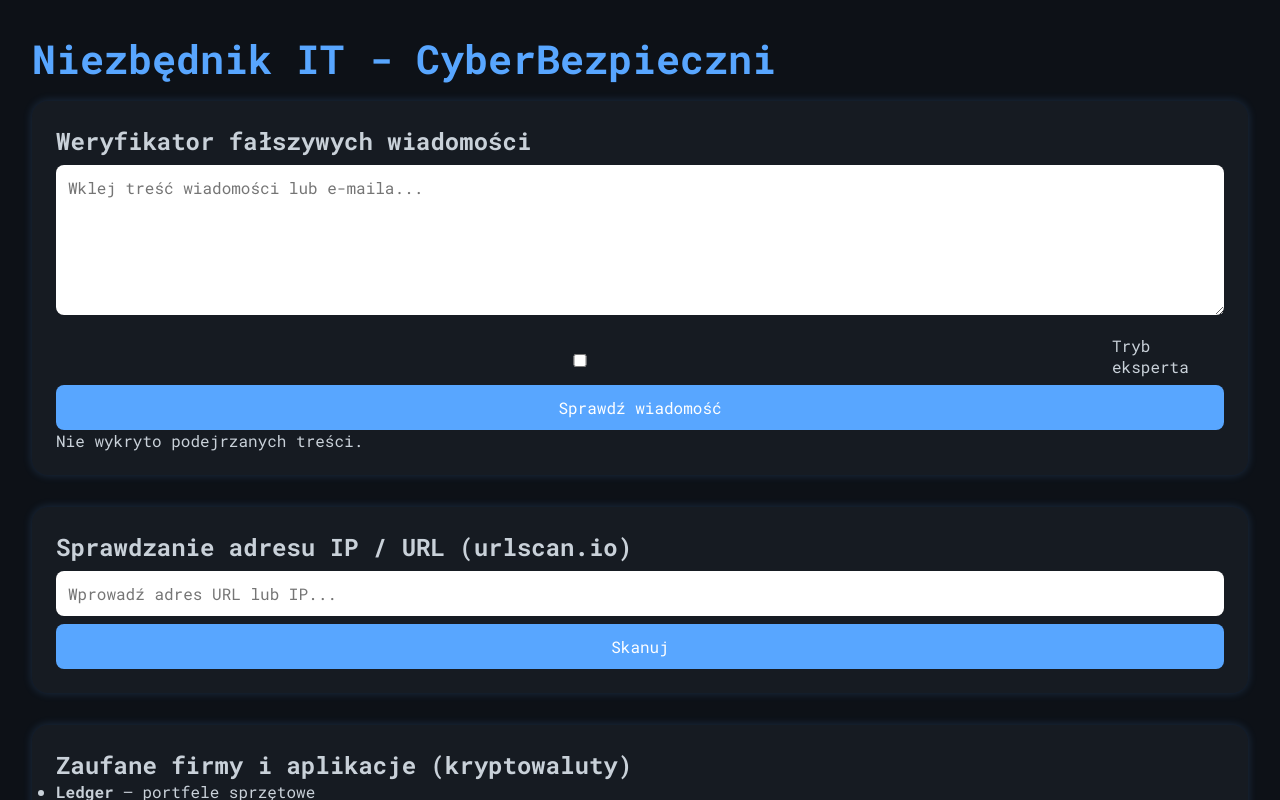
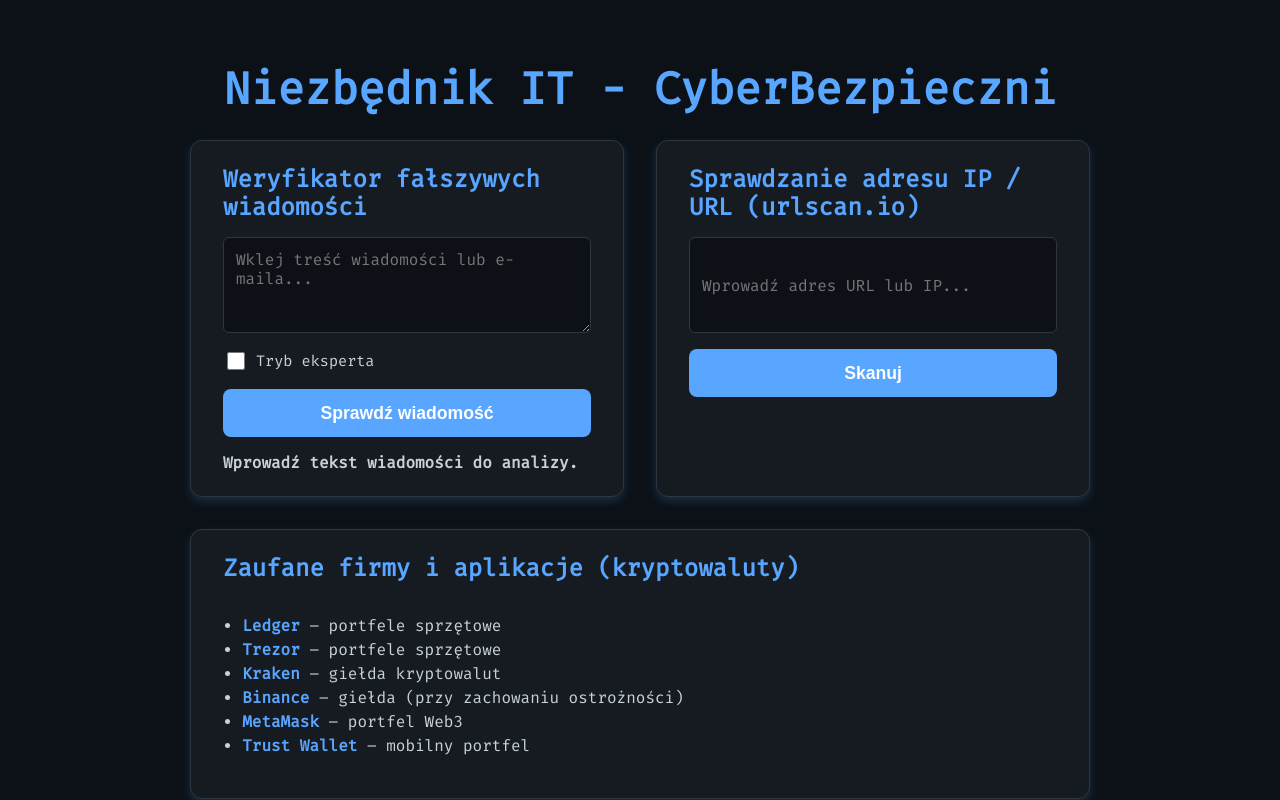
Before and after one commit to krzysztofadamjak/safe-browsing-checker, a plain HTML site: page index.html in a window 1280 px wide. Both pictures are taken after a click on the button "Sprawdź wiadomość". Shown: the top 800 px of the page. Drawn offline with Linux system fonts and the light colour scheme.

Commit message:
Update index.html

```diff
--- a/index.html
+++ b/index.html
@@ -1,66 +1,138 @@
 <!DOCTYPE html>
 <html lang="pl">
 <head>
-  <meta charset="UTF-8">
-  <meta name="viewport" content="width=device-width, initial-scale=1.0">
+  <meta charset="UTF-8" />
+  <meta name="viewport" content="width=device-width, initial-scale=1" />
   <title>Niezbędnik IT - CyberBezpieczni</title>
-  <link href="https://fonts.googleapis.com/css2?family=Roboto+Mono:wght@400;700&display=swap" rel="stylesheet">
+  <link href="https://fonts.googleapis.com/css2?family=Fira+Mono&display=swap" rel="stylesheet" />
   <style>
     :root {
-      --bg-color: #0d1117;
+      --bg-color: #0b1117;
+      --card-bg: #161b22;
       --text-color: #c9d1d9;
       --accent-color: #58a6ff;
-      --card-bg: #161b22;
       --danger-color: #ff6b6b;
+      --success-color: #2ea043;
+      --border-color: #30363d;
     }
     * {
-      margin: 0;
-      padding: 0;
       box-sizing: border-box;
-      font-family: 'Roboto Mono', monospace;
     }
     body {
+      margin: 0;
+      font-family: 'Fira Mono', monospace, monospace;
       background-color: var(--bg-color);
       color: var(--text-color);
+      min-height: 100vh;
+      display: flex;
+      flex-direction: column;
+      align-items: center;
       padding: 2rem;
     }
     h1 {
       color: var(--accent-color);
-      font-size: 2.5rem;
-      margin-bottom: 1rem;
+      margin-bottom: 1.5rem;
+      font-weight: 700;
+      font-size: 2.8rem;
+      text-align: center;
+      user-select: none;
     }
     .container {
       display: grid;
       gap: 2rem;
+      max-width: 900px;
+      width: 100%;
+      grid-template-columns: 1fr 1fr;
+    }
+    @media (max-width: 720px) {
+      .container {
+        grid-template-columns: 1fr;
+      }
     }
     .card {
-      background-color: var(--card-bg);
-      border-radius: 1rem;
-      padding: 1.5rem;
-      box-shadow: 0 0 10px rgba(88, 166, 255, 0.2);
+      background: var(--card-bg);
+      border: 1px solid var(--border-color);
+      border-radius: 12px;
+      padding: 1.5rem 2rem;
+      box-shadow: 0 4px 10px rgb(88 166 255 / 0.2);
+      display: flex;
+      flex-direction: column;
     }
-    textarea, input, select, button {
-      width: 100%;
-      margin-top: 0.5rem;
+    .card h2 {
+      margin-top: 0;
+      color: var(--accent-color);
+      font-weight: 700;
+      margin-bottom: 1rem;
+      user-select: none;
+    }
+    textarea, input[type="text"] {
+      background: #0d1117;
+      border: 1px solid var(--border-color);
+      border-radius: 6px;
+      color: var(--text-color);
+      font-family: inherit;
+      font-size: 1rem;
       padding: 0.75rem;
-      border: none;
-      border-radius: 0.5rem;
-      font-size: 1rem;
+      resize: vertical;
+      min-height: 6rem;
+      transition: border-color 0.2s ease-in-out;
+    }
+    textarea:focus, input[type="text"]:focus {
+      outline: none;
+      border-color: var(--accent-color);
+      box-shadow: 0 0 8px var(--accent-color);
     }
     button {
+      margin-top: 1rem;
+      padding: 0.85rem 1rem;
+      font-size: 1.1rem;
       background-color: var(--accent-color);
-      color: #fff;
+      border: none;
+      border-radius: 8px;
+      color: white;
       cursor: pointer;
+      font-weight: 700;
+      user-select: none;
+      transition: background-color 0.3s ease;
+    }
+    button:hover {
+      background-color: #2f75d9;
+    }
+    label {
+      margin-top: 1rem;
+      display: flex;
+      align-items: center;
+      gap: 0.5rem;
+      font-size: 0.95rem;
+      user-select: none;
+      cursor: pointer;
+    }
+    input[type="checkbox"] {
+      cursor: pointer;
+      width: 18px;
+      height: 18px;
+    }
+    #verificationResult, #urlResult {
+      margin-top: 1rem;
+      font-weight: 700;
+      white-space: pre-wrap;
+      word-wrap: break-word;
     }
     .danger {
       color: var(--danger-color);
-      font-weight: bold;
     }
-    label {
-      display: flex;
-      align-items: center;
-      gap: 0.5rem;
-      margin-top: 1rem;
+    .warning {
+      color: #f9c74f;
+    }
+    .safe {
+      color: var(--success-color);
+    }
+    ul {
+      padding-left: 1.2rem;
+      line-height: 1.5;
+    }
+    ul li strong {
+      color: var(--accent-color);
     }
   </style>
 </head>
@@ -68,22 +140,22 @@
   <h1>Niezbędnik IT - CyberBezpieczni</h1>
   <div class="container">
 
-    <div class="card">
+    <section class="card" aria-label="Weryfikator fałszywych wiadomości">
       <h2>Weryfikator fałszywych wiadomości</h2>
-      <textarea id="messageInput" rows="6" placeholder="Wklej treść wiadomości lub e-maila..."></textarea>
-      <label><input type="checkbox" id="expertMode"> Tryb eksperta</label>
-      <button onclick="verifyMessage()">Sprawdź wiadomość</button>
-      <p id="verificationResult"></p>
-    </div>
+      <textarea id="messageInput" placeholder="Wklej treść wiadomości lub e-maila..."></textarea>
+      <label for="expertMode"><input type="checkbox" id="expertMode" /> Tryb eksperta</label>
+      <button id="verifyBtn">Sprawdź wiadomość</button>
+      <div id="verificationResult" aria-live="polite"></div>
+    </section>
 
-    <div class="card">
+    <section class="card" aria-label="Sprawdzanie adresu IP lub URL">
       <h2>Sprawdzanie adresu IP / URL (urlscan.io)</h2>
-      <input type="text" id="urlInput" placeholder="Wprowadź adres URL lub IP...">
-      <button onclick="scanUrl()">Skanuj</button>
-      <p id="urlResult"></p>
-    </div>
+      <input type="text" id="urlInput" placeholder="Wprowadź adres URL lub IP..." />
+      <button id="scanBtn">Skanuj</button>
+      <div id="urlResult" aria-live="polite"></div>
+    </section>
 
-    <div class="card">
+    <section class="card" style="grid-column: span 2;" aria-label="Zaufane firmy i aplikacje kryptowalutowe">
       <h2>Zaufane firmy i aplikacje (kryptowaluty)</h2>
       <ul>
         <li><strong>Ledger</strong> – portfele sprzętowe</li>
@@ -93,66 +165,121 @@
         <li><strong>MetaMask</strong> – portfel Web3</li>
         <li><strong>Trust Wallet</strong> – mobilny portfel</li>
       </ul>
-    </div>
+    </section>
 
   </div>
 
 <script>
+  // Złożone frazy podstawowe i eksperckie do wykrywania fałszywych wiadomości
   const basicPhrases = [
     "podaj login", "potrzebuję kodu", "kliknij w ten link", "zresetuj swoje hasło",
-      "wygrales nagrode", "twoje konto zostanie zablokowane", "pobierz załącznik",
+    "wygrałeś nagrodę", "twoje konto zostanie zablokowane", "pobierz załącznik",
     "weryfikacja konta", "bank centralny", "przelej natychmiast", "tylko dzisiaj",
     "zainstaluj aplikację", "doładuj konto", "darmowe krypto", "bitcoin giveaway",
     "natychmiastowa akcja wymagana", "nieautoryzowana próba logowania",
-      "kliknij aby potwierdzić", "naciśnij tutaj", "konieczne potwierdzenie"
+    "kliknij aby potwierdzić", "naciśnij tutaj", "konieczne potwierdzenie",
+    "pilna wiadomość", "oficjalne powiadomienie", "wyjątkowa oferta",
+    "nagroda gwarantowana", "weryfikacja płatności", "proszę nie ignorować"
   ];
 
   const expertPhrases = [
     "twój bank", "ostatnie ostrzeżenie", "twój numer został wylosowany",
-      "nagroda gwarantowana", "weryfikacja płatności", "potrzebujemy twojego PINu",
-      "konto premium aktywowane", "konto zostało tymczasowo zablokowane",
+    "konto premium aktywowane", "konto tymczasowo zablokowane",
     "zbyt wiele prób logowania", "kliknij tutaj aby zachować bezpieczeństwo",
-      "proszę nie ignorować", "wymagane uaktualnienie danych",
-      "nie odpowiadaj na tę wiadomość", "zidentyfikowano problem z twoim kontem",
-      "wyjątkowa okazja", "dostęp ograniczony", "aktualizacja zabezpieczeń",
-      "podejrzana aktywność wykryta", "dokonaj płatności kryptowalutą",
-      "natychmiastowy przelew wymagany", "sprawdź załączony plik", "niepokojąca aktywność",
+    "wymagane uaktualnienie danych", "nie odpowiadaj na tę wiadomość",
+    "zidentyfikowano problem z twoim kontem", "dostęp ograniczony",
+    "aktualizacja zabezpieczeń", "podejrzana aktywność wykryta",
+    "dokonaj płatności kryptowalutą", "natychmiastowy przelew wymagany",
+    "sprawdź załączony plik", "niepokojąca aktywność",
     "weryfikacja tożsamości", "oficjalna wiadomość", "pilna wiadomość z działu IT",
     "hasło wygasło", "kliknij aby zmienić hasło", "podaj dane logowania",
-      "weryfikacja logowania dwuskładnikowego"
+    "weryfikacja logowania dwuskładnikowego", "potrzebujemy twojego PINu",
+    "dane karty kredytowej", "zresetuj hasło natychmiast",
+    "fałszywa strona logowania", "link prowadzi do zewnętrznej strony",
+    "link wygasł", "podejrzany załącznik", "konto zostanie usunięte"
   ];
 
+  // Funkcja oczyszcza tekst - usuwa znaki niealfanumeryczne i zamienia na małe litery
+  function normalizeText(text) {
+    return text.toLowerCase().replace(/[\W_]+/g, " ");
+  }
+
+  // Funkcja weryfikująca wiadomość
   function verifyMessage() {
-      const text = document.getElementById('messageInput').value.toLowerCase();
-      const expert = document.getElementById('expertMode').checked;
+    const textRaw = document.getElementById('messageInput').value;
+    const expertMode = document.getElementById('expertMode').checked;
     const result = document.getElementById('verificationResult');
-      let found = [];
 
-      const phrases = expert ? basicPhrases.concat(expertPhrases) : basicPhrases;
+    if (!textRaw.trim()) {
+      result.textContent = "Wprowadź tekst wiadomości do analizy.";
+      result.className = "";
+      return;
+    }
+
+    const text = normalizeText(textRaw);
+    const phrases = expertMode ? basicPhrases.concat(expertPhrases) : basicPhrases;
+    const found = [];
 
     phrases.forEach(phrase => {
-        if (text.includes(phrase)) {
+      // szukamy frazy normalizowanej (bez polskich znaków, bo są normalne)
+      const phraseNorm = normalizeText(phrase);
+      const re = new RegExp(`\\b${phraseNorm.replace(/ /g, "\\s+")}\\b`, "i");
+      if (re.test(text)) {
         found.push(phrase);
       }
     });
 
     if (found.length > 0) {
-        result.innerHTML = `Wykryto podejrzane zwroty: <span class="danger">${found.join(', ')}</span>`;
+      result.innerHTML = `⚠️ Wykryto podejrzane zwroty: <span class="danger">${found.join(", ")}</span>`;
+      result.className = "danger";
     } else {
-        result.textContent = 'Nie wykryto podejrzanych treści.';
+      result.textContent = "✔️ Nie wykryto podejrzanych treści.";
+      result.className = "safe";
     }
   }
 
+  // Funkcja sprawdzająca, czy string jest IP (IPv4)
+  function isIPv4(str) {
+    const parts = str.trim().split(".");
+    if(parts.length !== 4) return false;
+    return parts.every(p => {
+      const n = Number(p);
+      return n >= 0 && n <= 255 && p === n.toString();
+    });
+  }
+
+  // Funkcja do skanowania URL lub IP (tworzy link do urlscan.io)
   function scanUrl() {
-      const url = document.getElementById('urlInput').value.trim();
+    const input = document.getElementById('urlInput').value.trim();
     const result = document.getElementById('urlResult');
-      if (!url) {
-        result.textContent = 'Podaj adres URL lub IP.';
+
+    if (!input) {
+      result.textContent = "Wprowadź adres IP lub domenę do skanowania.";
+      result.className = "";
       return;
     }
-      const scanLink = `https://urlscan.io/domain/${encodeURIComponent(url)}`;
-      result.innerHTML = `Kliknij aby zobaczyć wyniki skanowania: <a href="${scanLink}" target="_blank" style="color: var(--accent-color);">${scanLink}</a>`;
+
+    // Prosta walidacja domeny (np. example.com)
+    const domainRegex = /^(?!:\/\/)([a-zA-Z0-9-_]+\.)+[a-zA-Z]{2,}$/;
+
+    let url;
+    if (isIPv4(input)) {
+      url = `https://urlscan.io/ip/${input}`;
+    } else if (domainRegex.test(input)) {
+      url = `https://urlscan.io/domain/${input}`;
+    } else {
+      result.textContent = "Nieprawidłowy format adresu IP lub domeny.";
+      result.className = "danger";
+      return;
     }
+
+    // Tworzymy link klikalny
+    result.innerHTML = `🔗 <a href="${url}" target="_blank" rel="noopener noreferrer">${url}</a>`;
+    result.className = "";
+  }
+
+  document.getElementById('verifyBtn').addEventListener('click', verifyMessage);
+  document.getElementById('scanBtn').addEventListener('click', scanUrl);
 </script>
 </body>
 </html>
```
Lines whose indentation alone changed are shown as unchanged.
